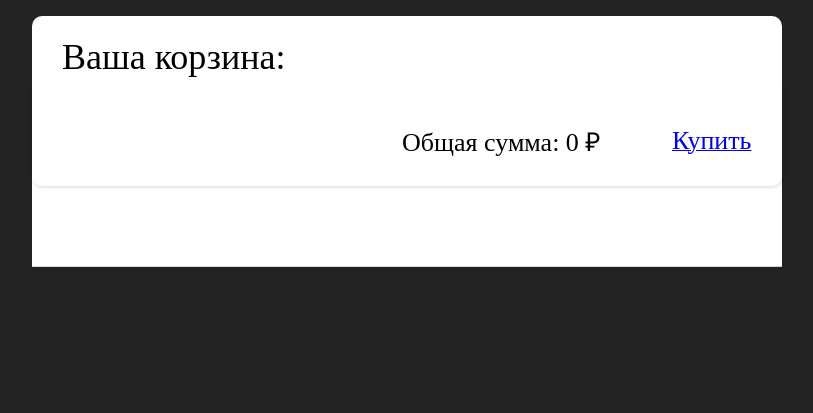
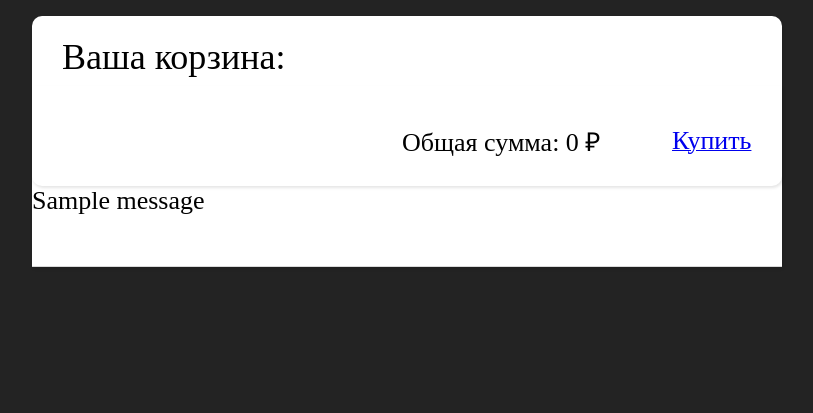
Before and after one commit to WhiteSkotch/key_store, a Django app: page /cart/ in a window 1280 px wide. Shown: the part 64-477 px from the top of the page, without its empty margins (233-1046 px from the left). Run offline with Django 4.2, Linux system fonts and the light colour scheme; tables that the repository leaves empty hold one stand-in row (values such as "Sample post"); one stand-in notice (Sample message) is shown.

Commit message:
messages added

```diff
--- a/cart/templates/cart/detail.html
+++ b/cart/templates/cart/detail.html
@@ -38,6 +38,13 @@
         </div>
 
     </div>
+       <div class="messages">
+       {% if messages %}
+        {% for message in messages %}
+            <span>{% if message.tags %} {% endif %}{{ message }}</span>
+        {% endfor %}{% endif %}
+   </div>
+   </div>
 </main>
 
 {% endblock %}
--- a/cart/views.py
+++ b/cart/views.py
@@ -56,7 +56,7 @@ def cart_buy(request):
                 game_id = item['game_id']
                 keys = Key.objects.filter(game=game_id, is_sold=False)
                 if len(keys) < item['quantity']:
-                    messages.error(request, 'Not enough keys available for game {}'.format(game_id))
+                    messages.error(request, 'Приносим свои извинения. Недостаточно доступных ключей для игры {}'.format(item['name']))
                     return redirect('cart:detail')
                 for i in range(item['quantity']):
                     tran = Transaction()
@@ -69,13 +69,14 @@ def cart_buy(request):
                     money.money -= item['price']
                     money.save()
             cart.clear()
-            messages.success(request, 'Thank you for your purchase!')
-            return redirect(reverse_lazy('home'))
+            messages.success(request, 'Спасибо за покупку! Ключи вы можете найти в своём личном кабинете.')
+            return redirect(reverse_lazy('cart:detail'))
         else:
-            messages.success(request, 'Ты - нищеброд!')
+            messages.success(request, 'Не хватает денег для покупки! Пополните баланс в личном кабинете.')
             return redirect(reverse_lazy('cart:detail'))
     else:
-        return redirect(reverse_lazy('login'))
+        messages.success(request, 'Вы не авторизированы! Только авторизированные пользователи могут совершать покупки.')
+        return redirect(reverse_lazy('cart:detail'))
 
 
 def cart_detail(request):
--- a/static/css/body_cart.css
+++ b/static/css/body_cart.css
@@ -87,6 +87,11 @@ font-size: 26px;
     float: right;
 }
 
+.messages span{
+  font-size: 26px;
+  font-weight: 300;
+}
+
 .quantity {
  display: block;
   min-width: 100px;
--- a/templates/signup.html
+++ b/templates/signup.html
@@ -13,6 +13,7 @@
 		<div class="screen__content">
 		<p>Регистрация</p>
 			<form method="post" class="login">
+			<div class="error-message"></div>
                     {% csrf_token %}
                     {{ form.as_p }}
 					<button class="button login__submit"><span class="submit">Зарегистрироваться</span>
@@ -23,16 +24,15 @@
 </div>
 	<script>
 	const applicantForm = document.querySelector('.login__submit');
+	const errorMessage = document.querySelector('.error-message');
       applicantForm.addEventListener('click', (event)=>{
       let pass1=document.getElementsByName("password1")[0].value;
       let pass2=document.getElementsByName("password2")[0].value;
       if (pass1!=pass2)
           {
           		event.preventDefault();
-                console.log('hui');
+                errorMessage.textContent = 'Passwords do not match';
           }
-
-
 }
 );
 	</script>
```
Also changed, not shown: personal_acc/views.py (+1 -9 lines).
